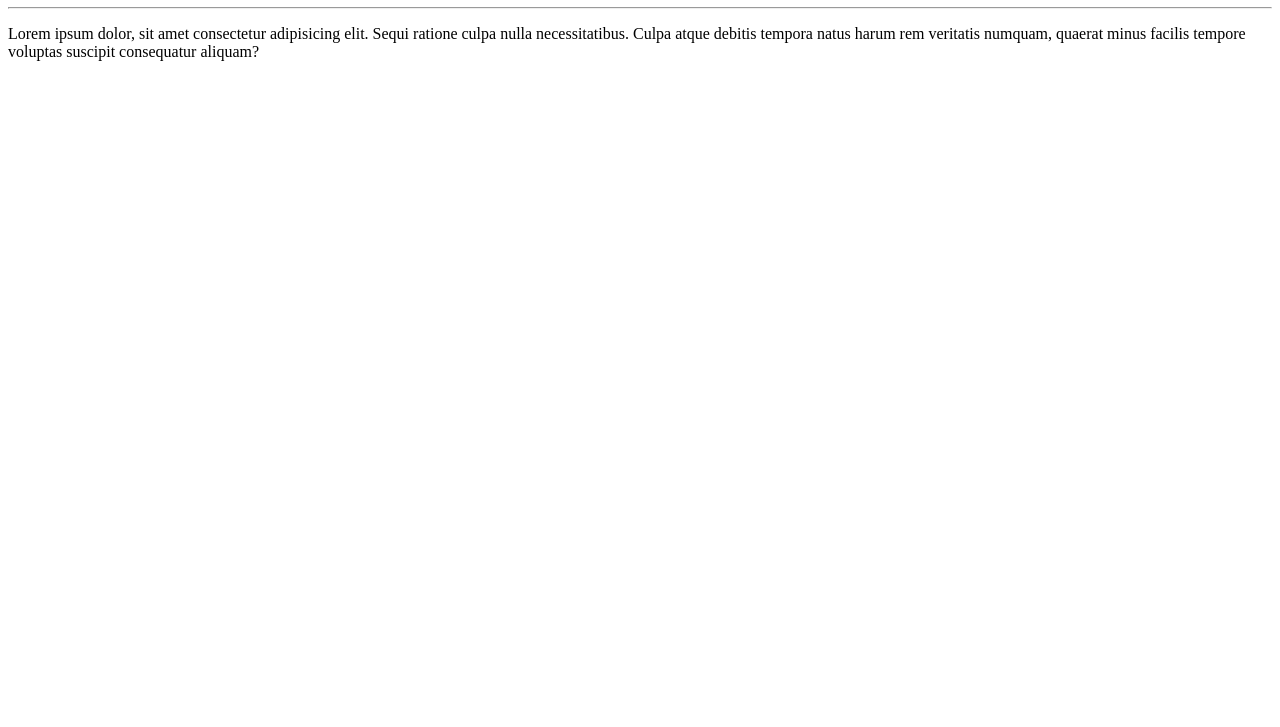
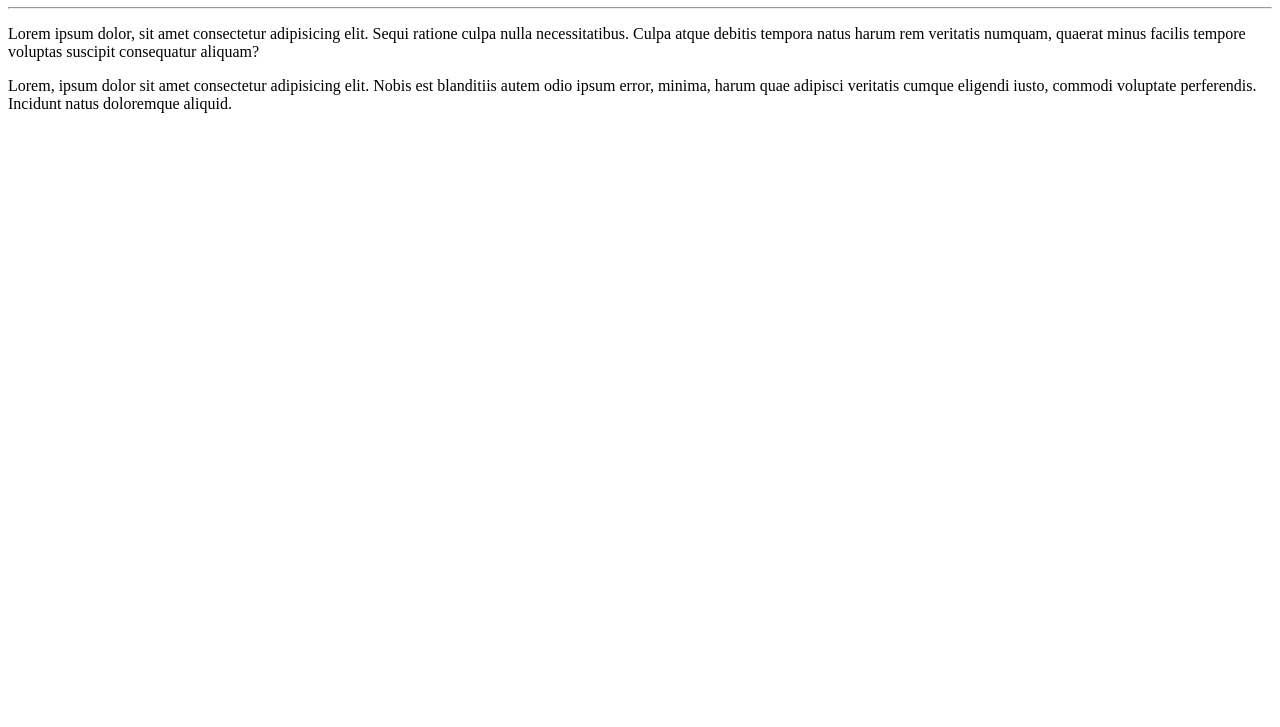
Before and after one commit to techmateus/Ola-Mundo, a plain HTML site: page site-exemplo/index.html in a window 1280 px wide. Shown: the part 73-800 px from the top of the page. Drawn offline with Linux system fonts and the light colour scheme.

Commit message:
adicionei um parágrafo

```diff
--- a/site-exemplo/index.html
+++ b/site-exemplo/index.html
@@ -9,5 +9,6 @@
     <h1>Olá, Mundo!</h1>
     <hr>
     <p>Lorem ipsum dolor, sit amet consectetur adipisicing elit. Sequi ratione culpa nulla necessitatibus. Culpa atque debitis tempora natus harum rem veritatis numquam, quaerat minus facilis tempore voluptas suscipit consequatur aliquam?</p>
+    <p>Lorem, ipsum dolor sit amet consectetur adipisicing elit. Nobis est blanditiis autem odio ipsum error, minima, harum quae adipisci veritatis cumque eligendi iusto, commodi voluptate perferendis. Incidunt natus doloremque aliquid.</p>
 </body>
 </html>
```
